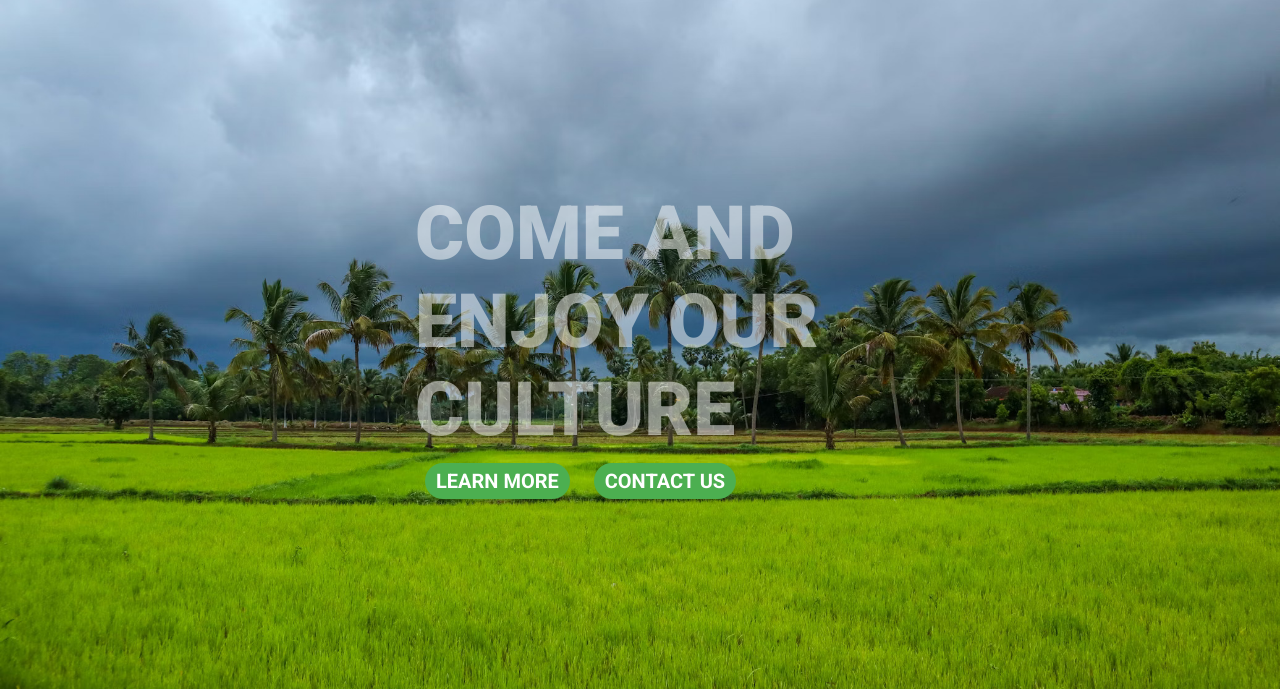
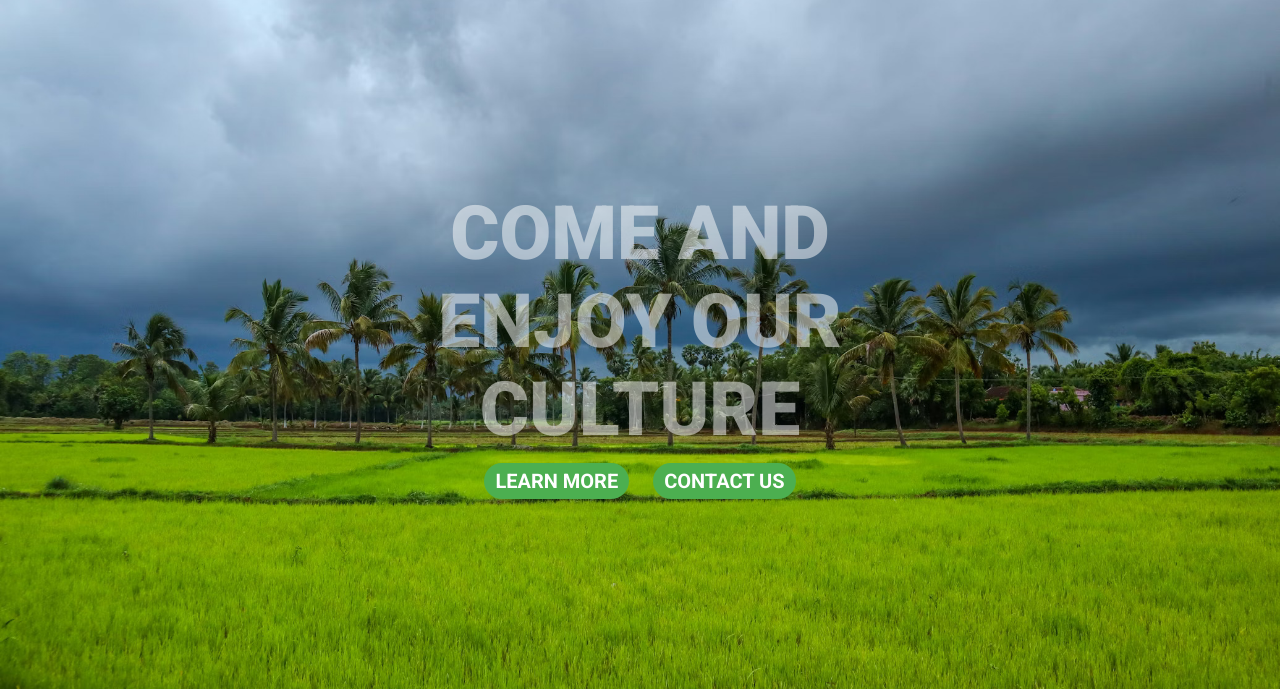
Before and after one commit to Vysakhgireesh/KeralaTourism, a plain HTML site: page index.html in a window 1280 px wide. Shown: the part 111-800 px from the top of the page. Drawn offline with Linux system fonts and the light colour scheme.

Commit message:
hero text aligned

```diff
--- a/style.css
+++ b/style.css
@@ -85,7 +85,7 @@ header nav {
     position: absolute;
     top: 35%;
     left: 50%;
-    transform: translateY(-50%);
+    text-align: center;
     transform: translateX(-50%);
     max-width: 450px;
 
```
